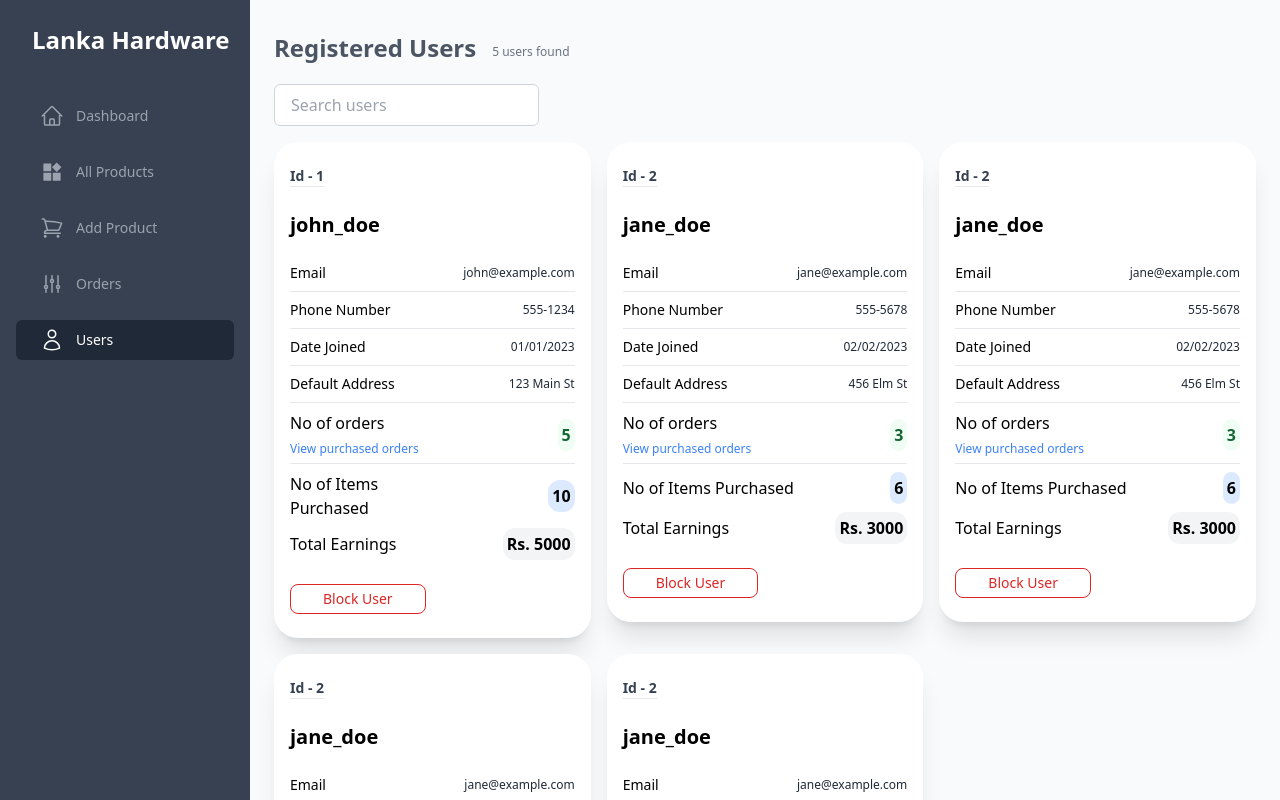
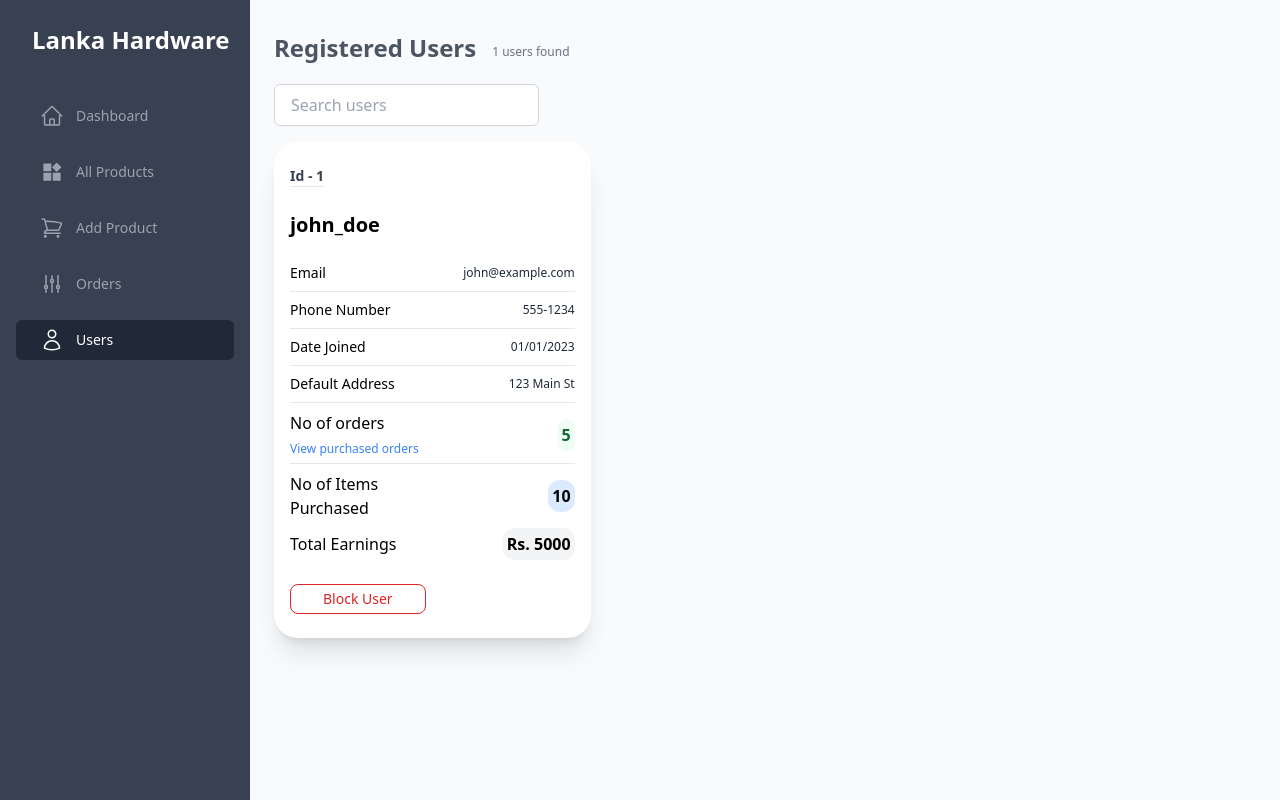
Before and after one commit to SPPM-GP-15/lanka-hardware-admin, a React (Vite) app: page /users in a window 1280 px wide. Built offline with nearby package versions, Linux system fonts and the light colour scheme.

Commit message:
Update Changes

```diff
--- a/src/routes/users/Users.jsx
+++ b/src/routes/users/Users.jsx
@@ -15,54 +15,6 @@ const User = () => {
       totalOrders: 5,
       itemsPurchased: 10,
       totalEarnings: 5000,
-      blocked: false,
-    },
-    {
-      id: 2,
-      username: "jane_doe",
-      email: "jane@example.com",
-      address: "456 Elm St",
-      phone: "555-5678",
-      dateJoined: "02/02/2023",
-      totalOrders: 3,
-      itemsPurchased: 6,
-      totalEarnings: 3000,
-      blocked: false,
-    },
-    {
-      id: 2,
-      username: "jane_doe",
-      email: "jane@example.com",
-      address: "456 Elm St",
-      phone: "555-5678",
-      dateJoined: "02/02/2023",
-      totalOrders: 3,
-      itemsPurchased: 6,
-      totalEarnings: 3000,
-      blocked: false,
-    },
-    {
-      id: 2,
-      username: "jane_doe",
-      email: "jane@example.com",
-      address: "456 Elm St",
-      phone: "555-5678",
-      dateJoined: "02/02/2023",
-      totalOrders: 3,
-      itemsPurchased: 6,
-      totalEarnings: 3000,
-      blocked: false,
-    },
-    {
-      id: 2,
-      username: "jane_doe",
-      email: "jane@example.com",
-      address: "456 Elm St",
-      phone: "555-5678",
-      dateJoined: "02/02/2023",
-      totalOrders: 3,
-      itemsPurchased: 6,
-      totalEarnings: 3000,
       blocked: false,
     },
   ]);
```
